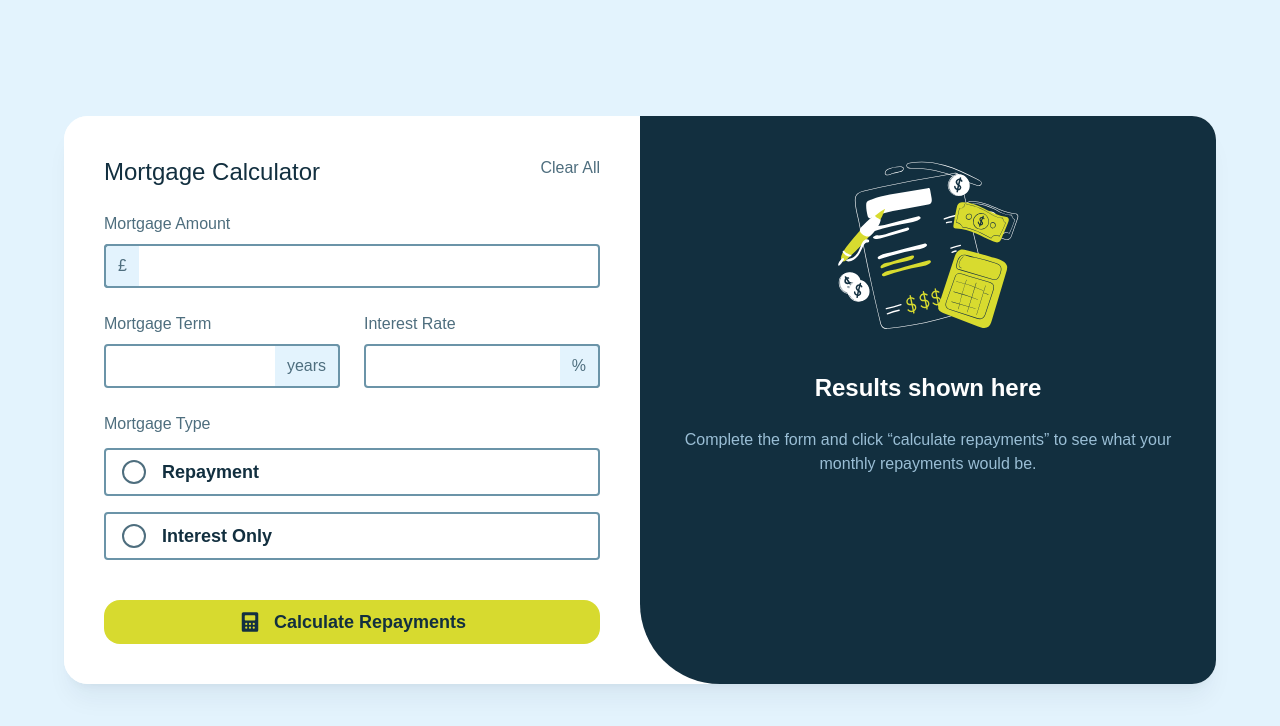
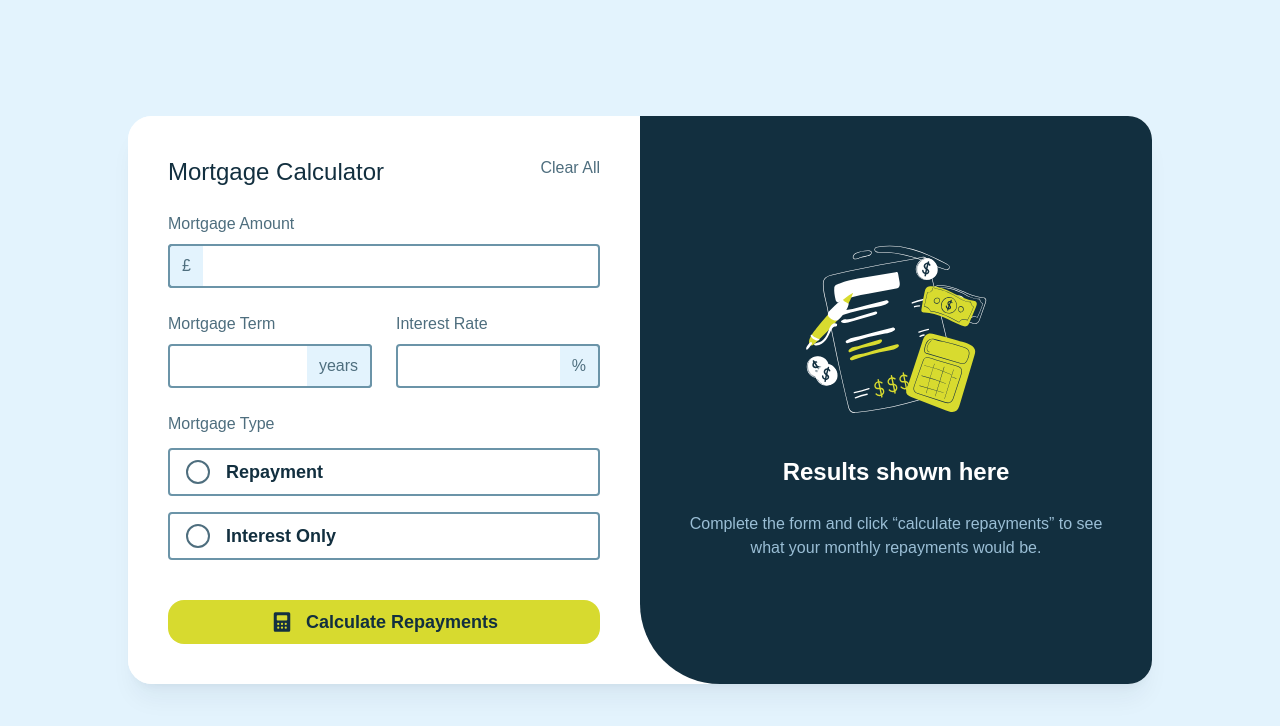
Before and after one commit to ashkir004/mortgage-repayment-calculator-main, a React (Vite) app: page / in a window 1280 px wide. Shown: the top 726 px of the page. Built offline with nearby package versions, Linux system fonts and the light colour scheme.

Commit message:
fix visual ui

```diff
--- a/src/components/MortgageCalculator.tsx
+++ b/src/components/MortgageCalculator.tsx
@@ -140,7 +140,7 @@ function MortgageCalculator() {
 
     return (
       <main className="flex flex-col gap-0
-        lg:flex-row bg-white md:rounded-3xl lg:max-w-6xl lg:shadow-xl/10 lg:shadow-slate-900/50
+        lg:flex-row bg-white md:rounded-3xl lg:max-w-5xl lg:shadow-xl/10 lg:shadow-slate-900/50
       ">
         <form id="mortgage-calculator"
             className="grid grid-cols-1 gap-6
--- a/src/components/MortgageCalculatorPreResults.tsx
+++ b/src/components/MortgageCalculatorPreResults.tsx
@@ -8,7 +8,7 @@ type MortgageCalculatorPreResultsProps = {
 
 function MortgageCalculatorPreResults({ className }: MortgageCalculatorPreResultsProps) {
     return (
-        <div className={cn(`bg-slate-900 text-white px-6 py-8 md:p-10 flex flex-col items-center gap-6`, className)}>
+        <div className={cn(`bg-slate-900 text-white px-6 py-8 md:p-10 flex flex-col items-center justify-center gap-6`, className)}>
             <img src={mortgageIllustration} alt="Mortgage illustration" />
             <h1 className="text-2xl font-bold">Results shown here</h1>
             <p className="text-base text-slate-300 leading-6 text-center">
```
